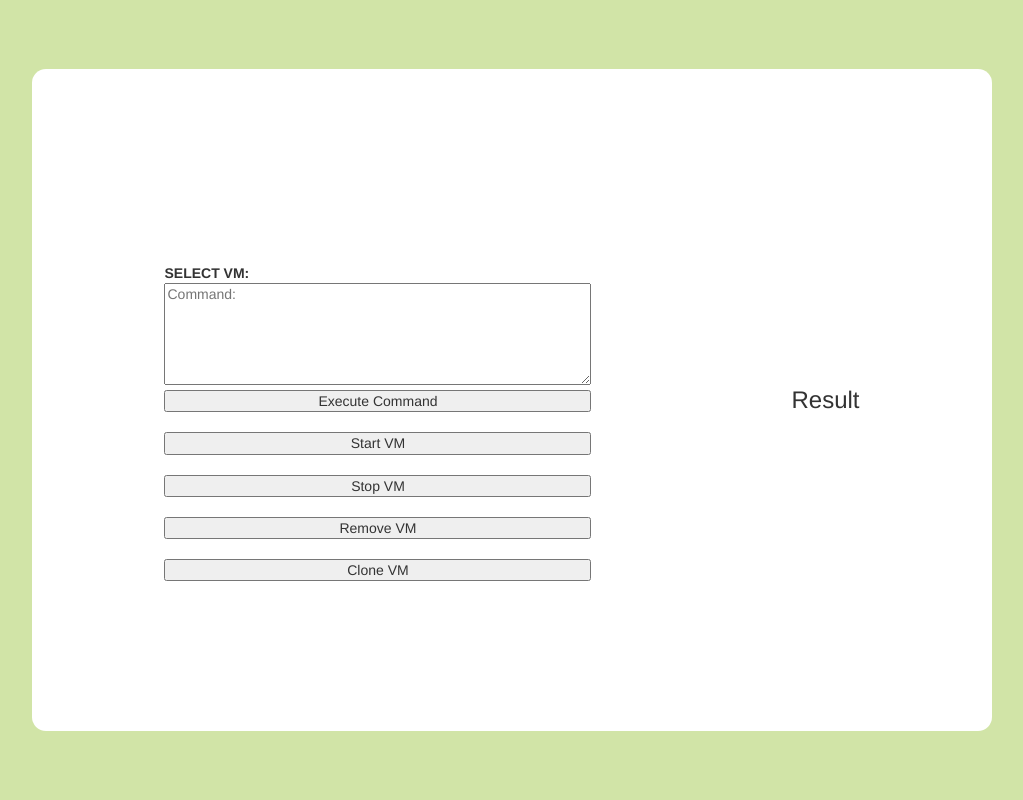
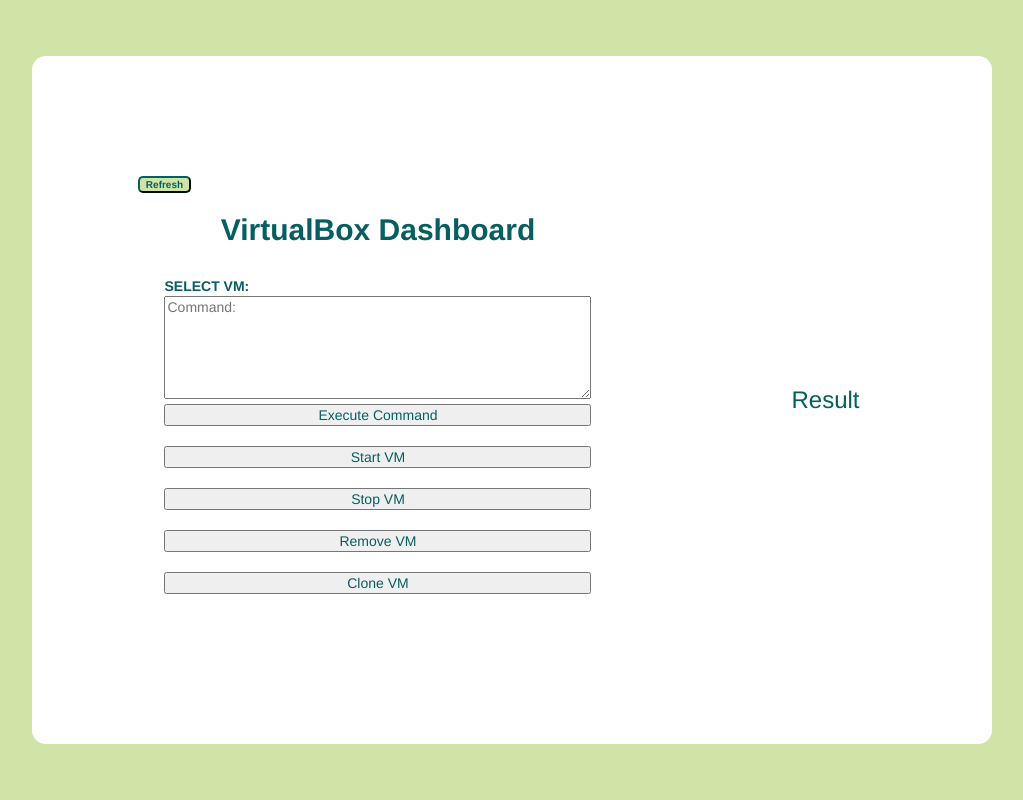
Before and after one commit to GhazalSdn/Cloud-Management-Dashboard, a PHP site: page / in a window 1280 px wide. Shown: the whole page, without its empty margins (128-1151 px from the left). Run offline with PHP 8.4, Linux system fonts and the light colour scheme.

Commit message:
add refresh button

```diff
--- a/index.php
+++ b/index.php
@@ -15,16 +15,19 @@
 <body>
 
     <div class="model">
+
         <div class="main-container">
             <div class="content">
-                <h1>
-                </h1>
+            <button class="refresh" onClick="window.location.reload();">Refresh</button>
+
+                <h2 class="name">
+                    VirtualBox Dashboard
+                </h2>
                 <p class="text">
 
                 </p>
                 <p class="text">
                 <form  class="form" method="post">
-                        <!-- <select name="selectedVM" id="selectedVM"></select> -->
                         <div id="selectedVM" class="listOfVM"> SELECT VM:  </div>
                         <div><textarea placeholder="Command:" rows="6" cols="50" name="message" id="message"></textarea></div>
                         <input type="submit" name="getVMs" id="getVMs" value="Execute Command" /><br/>
--- a/style.css
+++ b/style.css
@@ -9,6 +9,7 @@
 }
 
 .main-container {
+  color: rgb(6, 94, 97);
   display: flex;
   flex-direction: row;
   position: relative;
@@ -25,7 +26,20 @@
   -ms-border-radius: 1em;
   -o-border-radius: 1em;
 }
+.refresh{
+  font-size: x-small;
+  font-weight: bold;
+  background-color: #d1e4a7;
+  color: rgb(6, 94, 97);
+  border-color: rgb(6, 94, 97);
+  border-radius: 0.5em;
+margin-right: 100%;
 
+}
+.name{
+  color: rgb(6, 94, 97);
+  font-weight: bolder;
+}
 .content{
   display: flex;
   flex-direction: column;
```
